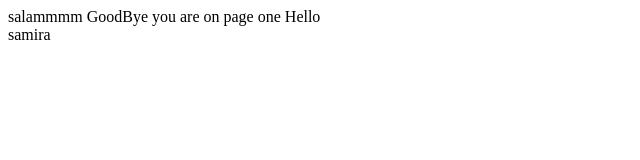
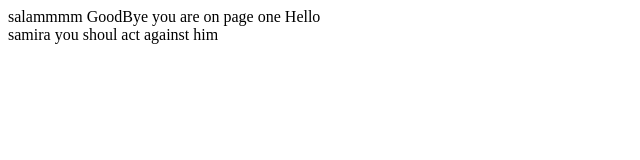
Before and after one commit to fasahat/firstRepository, a plain HTML site: page project/page1.html in a window 1280 px wide. Shown: the whole page, without its empty margins (0-640 px from the left). Drawn offline with Linux system fonts and the light colour scheme.

Commit message:
adding hopeful sentence

```diff
--- a/project/page1.html
+++ b/project/page1.html
@@ -3,5 +3,6 @@
 salammmm GoodBye
 you are on page one Hello
 <br> samira
+you shoul act against him
 </body>
 </html>
```
